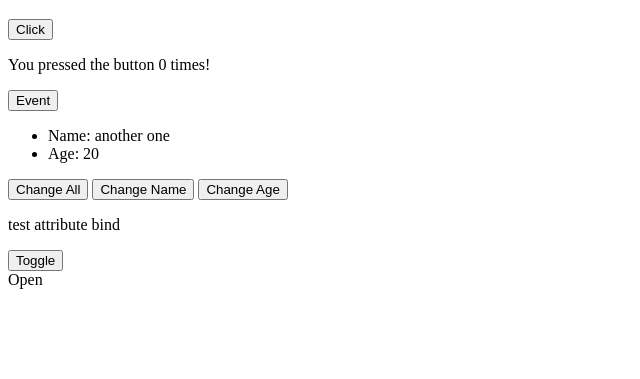
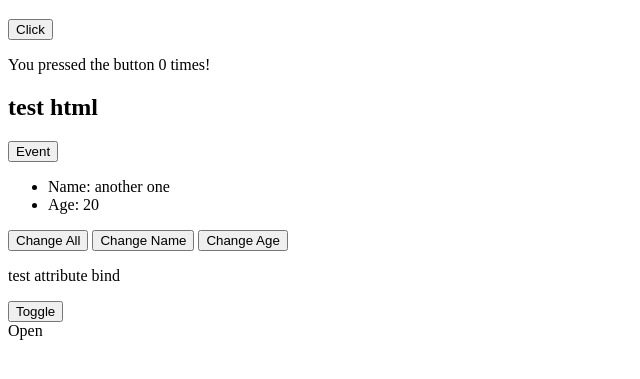
Before and after one commit to Khusyasy/luxn, a website with bundled scripts: page index.html in a window 1280 px wide. Both pictures are taken after a click on the button "Change Name". Shown: the part 61-440 px from the top of the page, without its empty margins (0-640 px from the left). Built offline with nearby package versions, Linux system fonts and the light colour scheme.

Commit message:
feat: implement data-html, fix data-text use innerText

```diff
--- a/index.html
+++ b/index.html
@@ -15,6 +15,8 @@
         Click
       </button>
       <p>You pressed the button <span data-text="count"></span> times!</p>
+
+      <div data-html="<h2> test html </h2>"></div>
 
       <button data-on:click="console.log($event); this.data = $event">
         Event
--- a/src/main.ts
+++ b/src/main.ts
@@ -25,15 +25,24 @@ function recursiveinitApp(element: HTMLElement, state: StateHandler) {
   for (const [name, jsLike] of Object.entries(dataset)) {
     if (jsLike === undefined) continue
     if (name === 'text') {
-      element.innerHTML = `${state.proxy[jsLike]}`
+      // data-text
+      element.innerText = `${state.proxy[jsLike]}`
       state.addCallbacks(() => {
-        element.innerHTML = `${state.proxy[jsLike]}`
+        element.innerText = `${state.proxy[jsLike]}`
+      })
+    } else if (name === 'html') {
+      // data-html
+      element.innerHTML = `${jsLike}`
+      state.addCallbacks(() => {
+        element.innerHTML = `${jsLike}`
       })
     } else if (name.startsWith('on:')) {
+      // data-on:
       const eventName = name.slice(3) as keyof HTMLElementEventMap
       const fn = new Function("$event", `${jsLike}`).bind(state.proxy)
       element.addEventListener(eventName, (e) => fn(e))
     } else if (name.startsWith('bind:')) {
+      // data-bind:
       const attrName = name.slice(5)
       const fn = new Function(`return ${jsLike}`).bind(state.proxy)
       element.setAttribute(attrName, fn())
```
